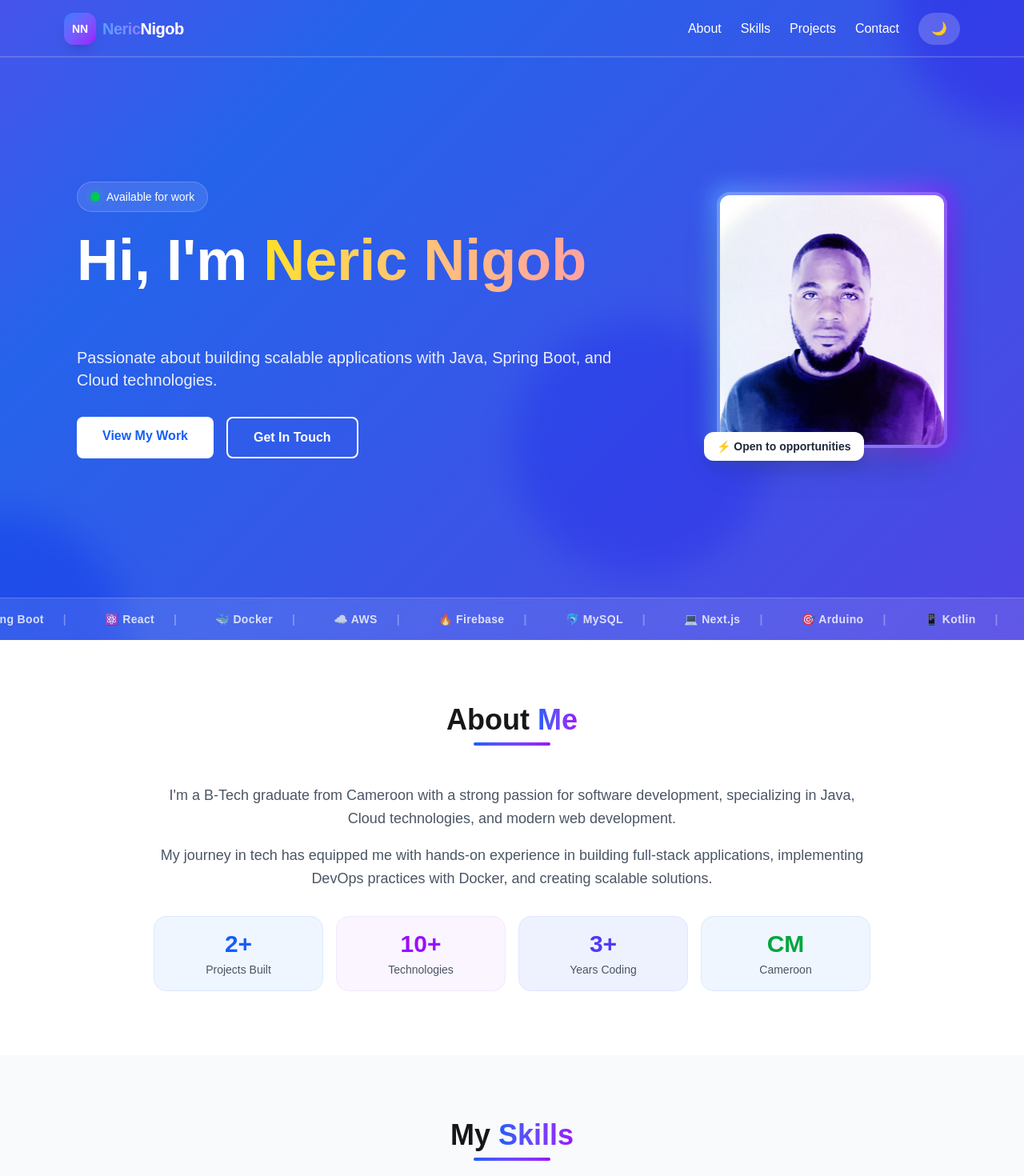
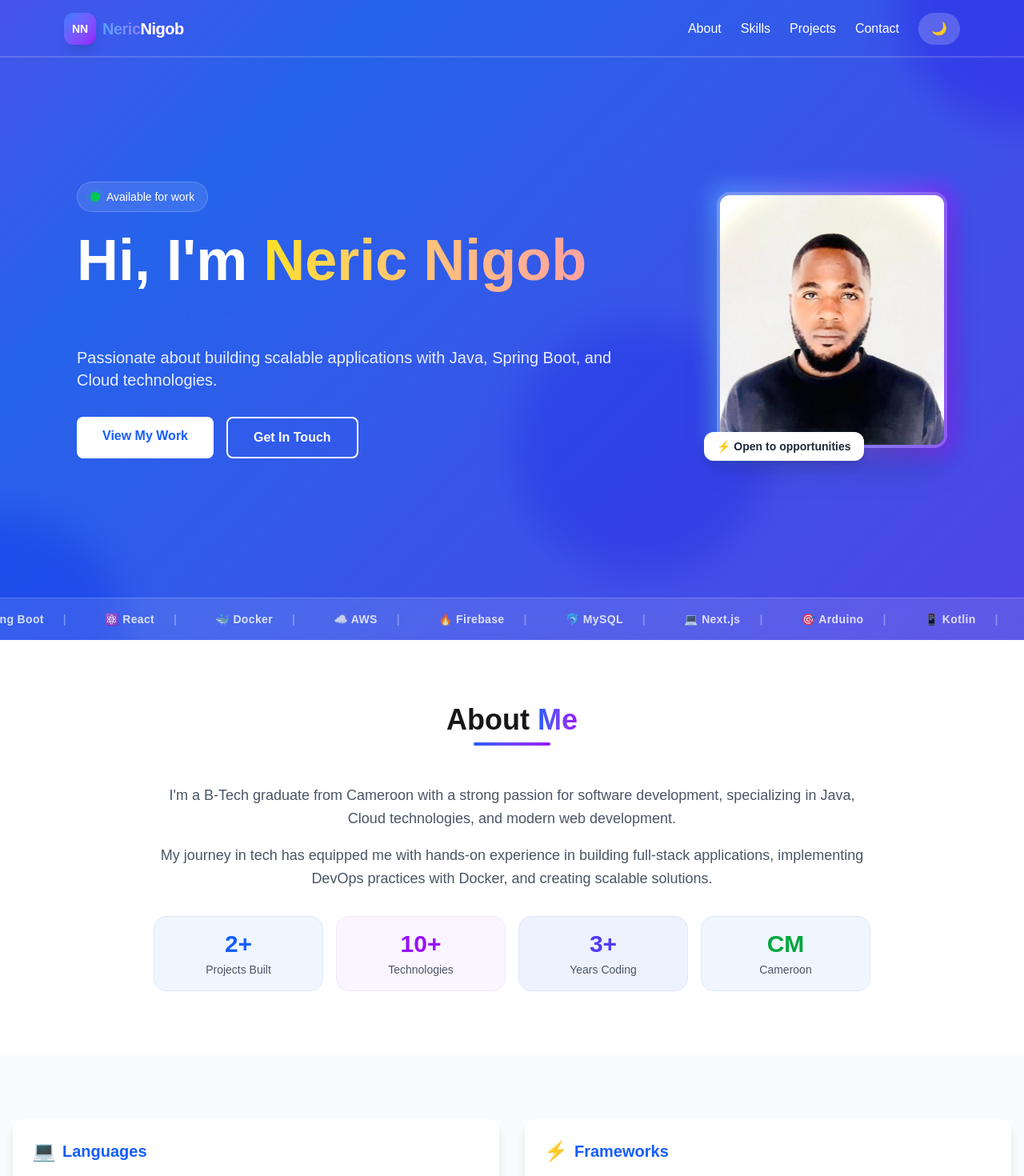
Before and after one commit to Neric-wizard/portfolio-nextjs, a Next.js app: page / in a window 1280 px wide. Shown: the top 1470 px of the page at 80% size. Built offline with nearby package versions, Linux system fonts and the light colour scheme.

Commit message:
Revert to stable version

```diff
--- a/app/page.tsx
+++ b/app/page.tsx
@@ -40,7 +40,7 @@ export default function Home() {
         </div>
 
         <motion.div
- className="relative z-10 w-full max-w-6xl mx-auto px-8 flex flex-col-reverse md:flex-row items-center justify-between gap-12"
+  className="relative z-10 w-full max-w-6xl mx-auto px-8 flex flex-col md:flex-row items-center justify-between gap-12"
   initial={{ opacity: 0, y: 30 }}
   animate={{ opacity: 1, y: 0 }}
   transition={{ duration: 0.8 }}
@@ -84,17 +84,17 @@ export default function Home() {
     initial={{ opacity: 0, x: 50 }}
     animate={{ opacity: 1, x: 0 }}
     transition={{ duration: 0.8, delay: 0.3 }}
-   className="relative flex-shrink-0"
+    className="relative hidden md:block flex-shrink-0"
   >
     {/* Glowing ring */}
     <div className="absolute inset-0 bg-gradient-to-r from-blue-400 to-purple-600 blur-md opacity-70 scale-105 rounded-2xl" />
     <img
       src="/profile.jpg"
       alt="Neric Nigob"
-      className="relative w-48 h-56 md:w-72 md:h-80 object-cover rounded-2xl border-4 border-white/20 shadow-2xl mix-blend-luminosity"
+      className="relative w-72 h-80 object-cover rounded-2xl border-4 border-white/20 shadow-2xl"
     />
     {/* Floating badge */}
-    <div className="absolute -bottom-4 -left-4 bg-white dark:bg-gray-800 px-4 py-2 rounded-xl shadow-lg hidden md:block">
+    <div className="absolute -bottom-4 -left-4 bg-white dark:bg-gray-800 px-4 py-2 rounded-xl shadow-lg">
       <p className="text-sm font-bold text-gray-800 dark:text-white">⚡ Open to opportunities</p>
     </div>
   </motion.div>
@@ -178,11 +178,6 @@ export default function Home() {
         transition={{ duration: 0.7 }}
         viewport={{ once: true }}
       >
-  <div className="max-w-6xl mx-auto">
-    <h2 className="text-4xl font-bold text-center mb-12">
-      My <span className="text-transparent bg-clip-text bg-gradient-to-r from-blue-600 to-purple-600">Skills</span>
-      <div className="w-24 h-1 bg-gradient-to-r from-blue-600 to-purple-600 mx-auto mt-2 rounded-full" />
-    </h2>
         <div className="grid md:grid-cols-2 gap-8">
   <SkillCard title="Languages" emoji="💻" skills={[
     { name: "Java", level: 80 },
@@ -215,8 +210,8 @@ export default function Home() {
     { name: "AWS", level: 55 },
   ]} />
 </div>
-  </div>
       </motion.section>
+
       {/* Projects Section */}
       <motion.section
         id="projects"
```
Lines whose indentation alone changed are shown as unchanged.
